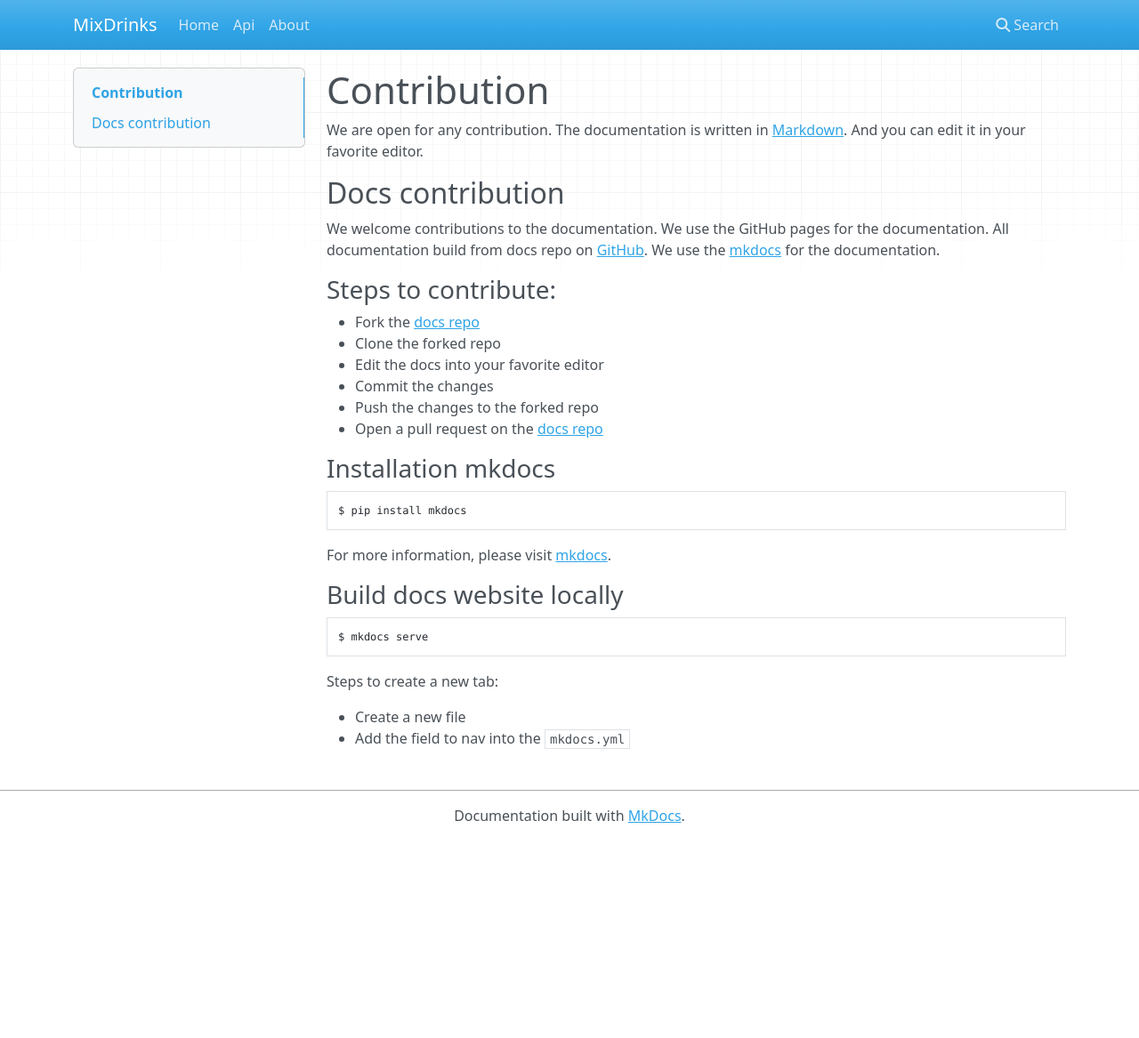
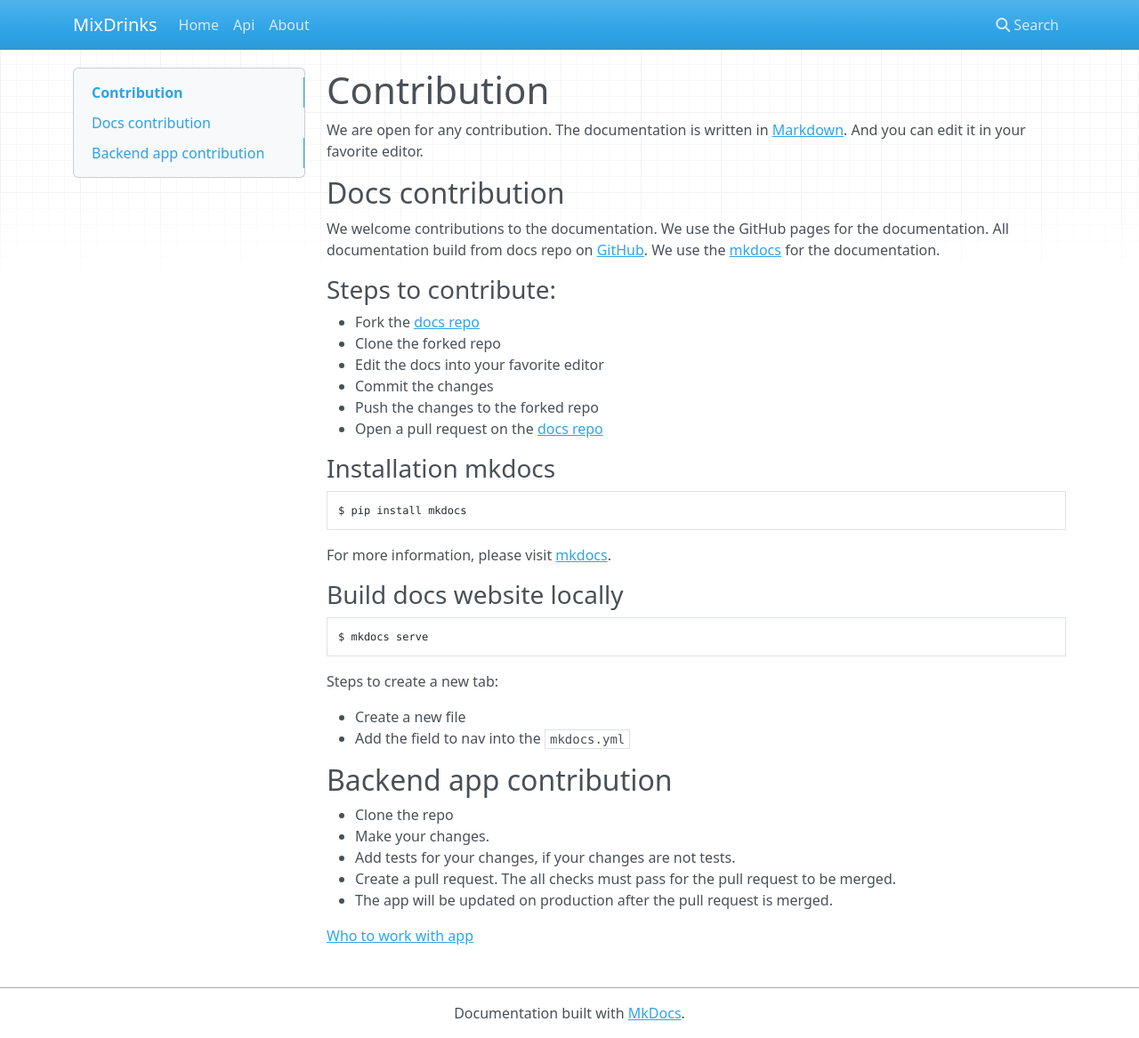
Before and after one commit to MixDrinks/docs, an MkDocs documentation site: the page built from docs/contribution.md, in a window 1280 px wide and 1167 px high. Shown: the whole window at 89% size. Built offline with MkDocs 1.6.1, drawn with Linux system fonts in a browser that asks for light colours; nearby versions of some CDN libraries.

Commit message:
Add backend guide

```diff
--- a/docs/contribution.md
+++ b/docs/contribution.md
@@ -37,3 +37,13 @@ Steps to create a new tab:
 
 - Create a new file
 - Add the field to nav into the `mkdocs.yml`
+
+## Backend app contribution
+
+- Clone the repo
+- Make your changes.
+- Add tests for your changes, if your changes are not tests.
+- Create a pull request. The all checks must pass for the pull request to be merged.
+- The app will be updated on production after the pull request is merged.
+
+[Who to work with app](backend.md)
```
Also changed, not shown: docs/backend.md (added, +56 -0 lines), docs/img/envirment_variable_idea.png (added).
